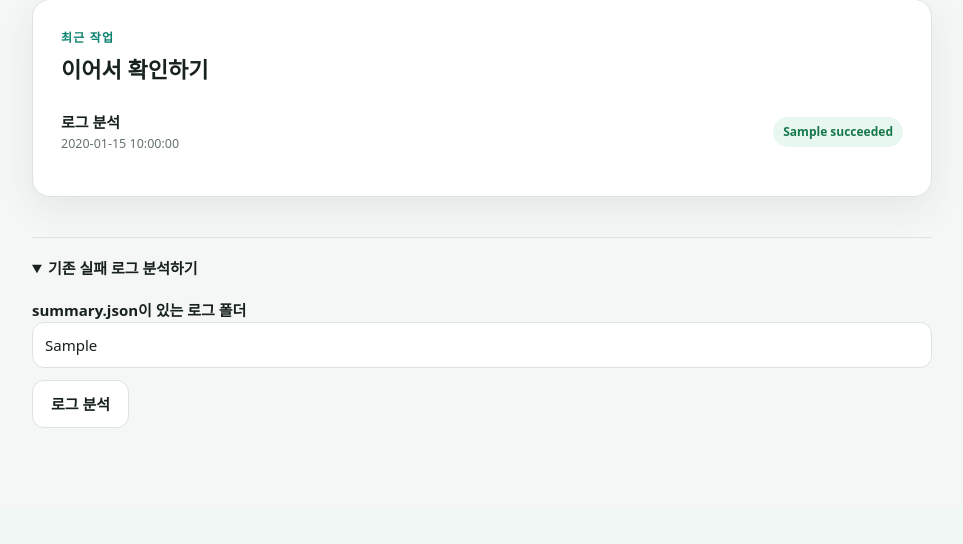
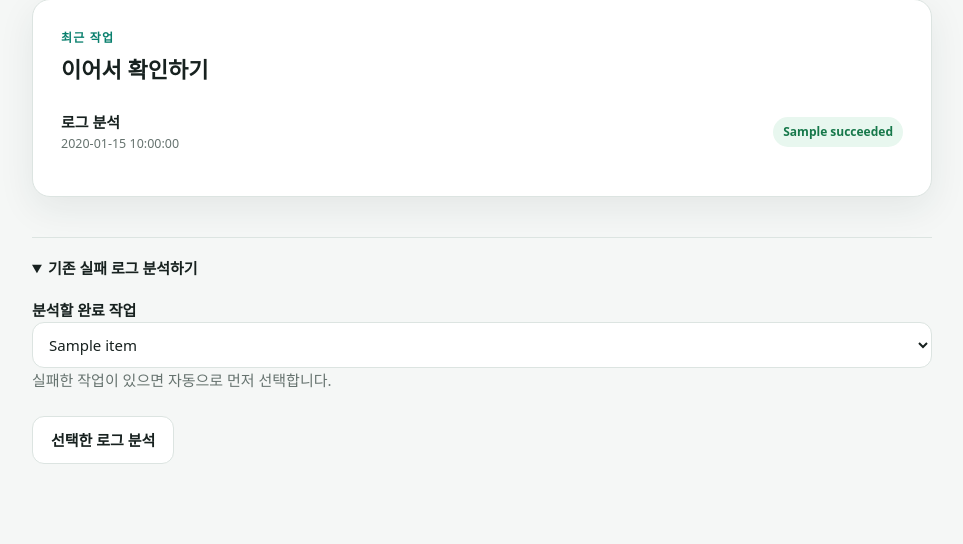
Before and after one commit to kuashi17/k8sagent, a FastAPI app: template web/templates/index.html in a window 1280 px wide, after a click on "기존 실패 로그 분석하기". Shown: the part 1191-1735 px from the top of the page, without its empty margins (158-1121 px from the left). Before the commit the page ends 1619 px from the top, so only its background shows below. Run offline with FastAPI, Linux system fonts and the light colour scheme; the template is opened without the code that fills it: most values are stand-ins (such as "Sample title", 1, 10 or a date in 2020).

Commit message:
Make Web log analysis actionable

```diff
--- a/web/app.py
+++ b/web/app.py
@@ -123,12 +123,15 @@ async def run_requirement(request: Request) -> HTMLResponse:
 async def analyze_log(request: Request) -> HTMLResponse:
     form = await request.form()
     try:
+        if not str(form.get("log_dir") or "").strip():
+            raise ValueError("분석할 로그 작업을 먼저 선택해 주세요.")
         analysis = LogAnalysisRequest.from_form(form)
         job = workflows.submit_log_analysis(analysis, jobs)
     except (ValidationError, ValueError) as exc:
         return render_home(
             request,
-            form_error=friendly_error(exc),
+            default_log_dir=str(form.get("log_dir") or "").strip(),
+            log_form_error=friendly_error(exc),
             show_log_analysis=True,
             status_code=422,
         )
@@ -291,9 +294,20 @@ def render_home(
     selected_mode: str = "dry-run",
     selected_run_level: str = "fast",
     form_error: str = "",
+    default_log_dir: str = "",
+    log_form_error: str = "",
     show_log_analysis: bool = False,
     status_code: int = 200,
 ) -> HTMLResponse:
+    log_options = analyzable_log_options()
+    selected_log = default_log_dir or next(
+        (
+            item["path"]
+            for item in log_options
+            if item["state"] == "failed"
+        ),
+        log_options[0]["path"] if log_options else "",
+    )
     return templates.TemplateResponse(
         request=request,
         name="index.html",
@@ -303,7 +317,9 @@ def render_home(
             "default_requirement": requirement_text
             if requirement_text is not None
             else "",
-            "default_log_dir": "",
+            "default_log_dir": selected_log,
+            "log_options": log_options,
+            "log_form_error": log_form_error,
             "selected_profile": selected_profile,
             "selected_mode": selected_mode,
             "selected_run_level": selected_run_level,
@@ -314,6 +330,31 @@ def render_home(
         },
         status_code=status_code,
     )
+
+
+def analyzable_log_options(limit: int = 20) -> list[dict[str, str]]:
+    options = []
+    for item in jobs.list(100):
+        log_dir = str(item.get("agentLogDir") or "")
+        if (
+            item.get("jobType") != "requirement"
+            or item.get("state") not in TERMINAL_STATES
+            or not log_dir
+        ):
+            continue
+        options.append(
+            {
+                "path": log_dir,
+                "state": str(item.get("state") or ""),
+                "label": (
+                    f"{STATE_LABELS.get(str(item.get('state')), item.get('state'))} · "
+                    f"{item.get('createdAt') or ''} · {log_dir}"
+                ),
+            }
+        )
+        if len(options) >= limit:
+            break
+    return options
 
 
 def job_status_payload(job: dict[str, Any]) -> dict[str, Any]:
--- a/web/static/app.js
+++ b/web/static/app.js
@@ -16,6 +16,14 @@
     const submit = document.getElementById("primary-submit");
     submit.disabled = true;
     submit.textContent = "계획을 시작하는 중…";
+  });
+
+  const logAnalysisForm = document.getElementById("log-analysis-form");
+  logAnalysisForm?.addEventListener("submit", () => {
+    const submit = document.getElementById("log-analysis-submit");
+    if (!submit) return;
+    submit.disabled = true;
+    submit.textContent = "로그 분석을 시작하는 중…";
   });
 
   const panel = document.getElementById("job-panel");
--- a/web/templates/index.html
+++ b/web/templates/index.html
@@ -129,10 +129,23 @@
 
   <details class="support-tools" {% if show_log_analysis %}open{% endif %}>
     <summary>기존 실패 로그 분석하기</summary>
-    <form method="post" action="/analyze-log">
-      <label for="log_dir">summary.json이 있는 로그 폴더</label>
-      <input id="log_dir" name="log_dir" value="{{ default_log_dir }}" placeholder="logs/agent/20260621-...">
-      <button class="secondary-button" type="submit">로그 분석</button>
+    <form method="post" action="/analyze-log" id="log-analysis-form">
+      {% if log_form_error %}
+      <div class="alert alert-error" role="alert">{{ log_form_error }}</div>
+      {% endif %}
+      <label for="log_dir">분석할 완료 작업</label>
+      {% if log_options %}
+      <select id="log_dir" name="log_dir" required>
+        {% for item in log_options %}
+        <option value="{{ item.path }}" {% if item.path == default_log_dir %}selected{% endif %}>{{ item.label }}</option>
+        {% endfor %}
+      </select>
+      <p class="field-help">실패한 작업이 있으면 자동으로 먼저 선택합니다.</p>
+      <button class="secondary-button" type="submit" id="log-analysis-submit">선택한 로그 분석</button>
+      {% else %}
+      <p class="muted">아직 분석할 완료 작업이 없습니다. 먼저 Operator 계획을 실행해 주세요.</p>
+      <button class="secondary-button" type="button" disabled>분석할 로그 없음</button>
+      {% endif %}
     </form>
   </details>
 </main>
```
Also changed, not shown: web/test_app.py (+34 -0 lines).
